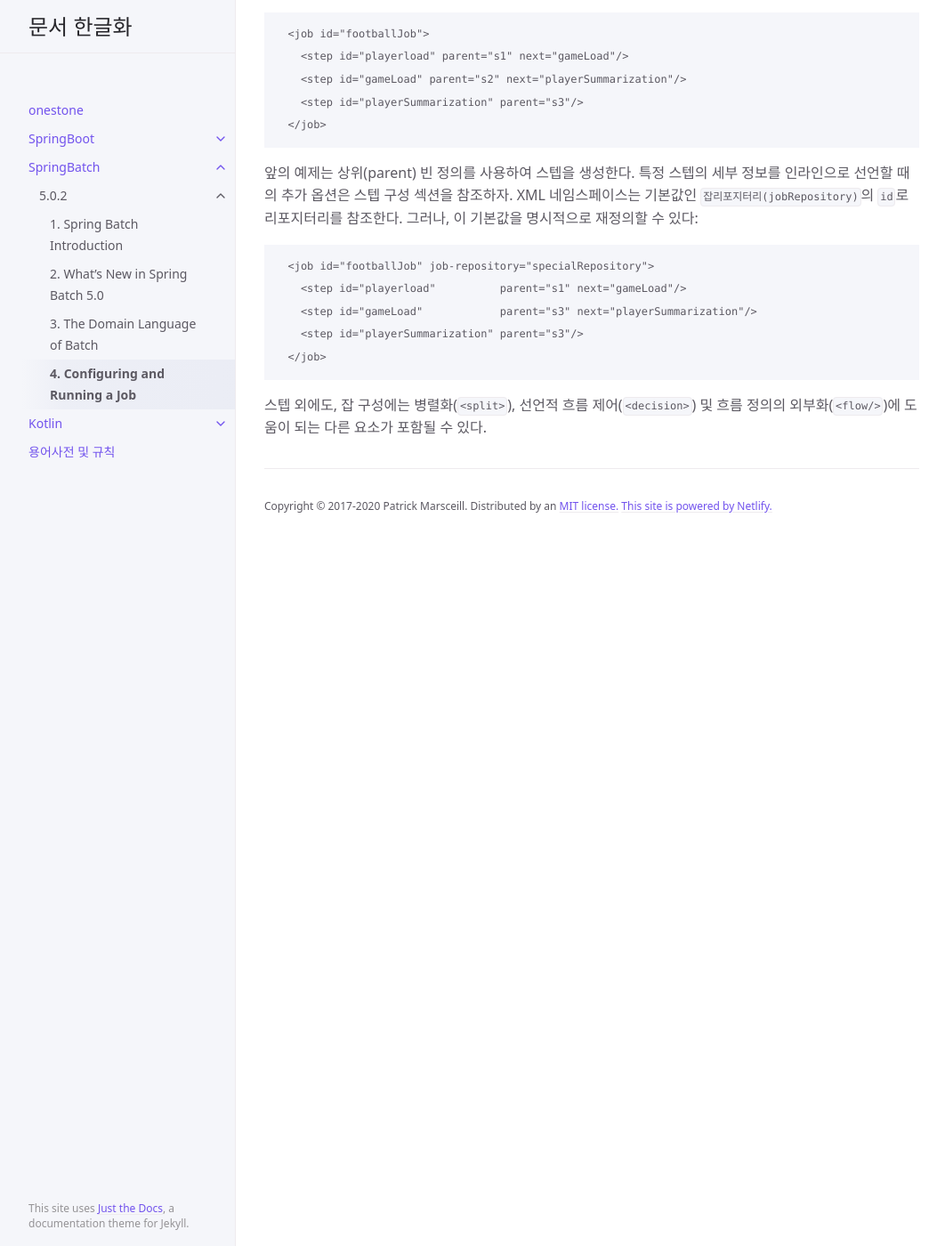
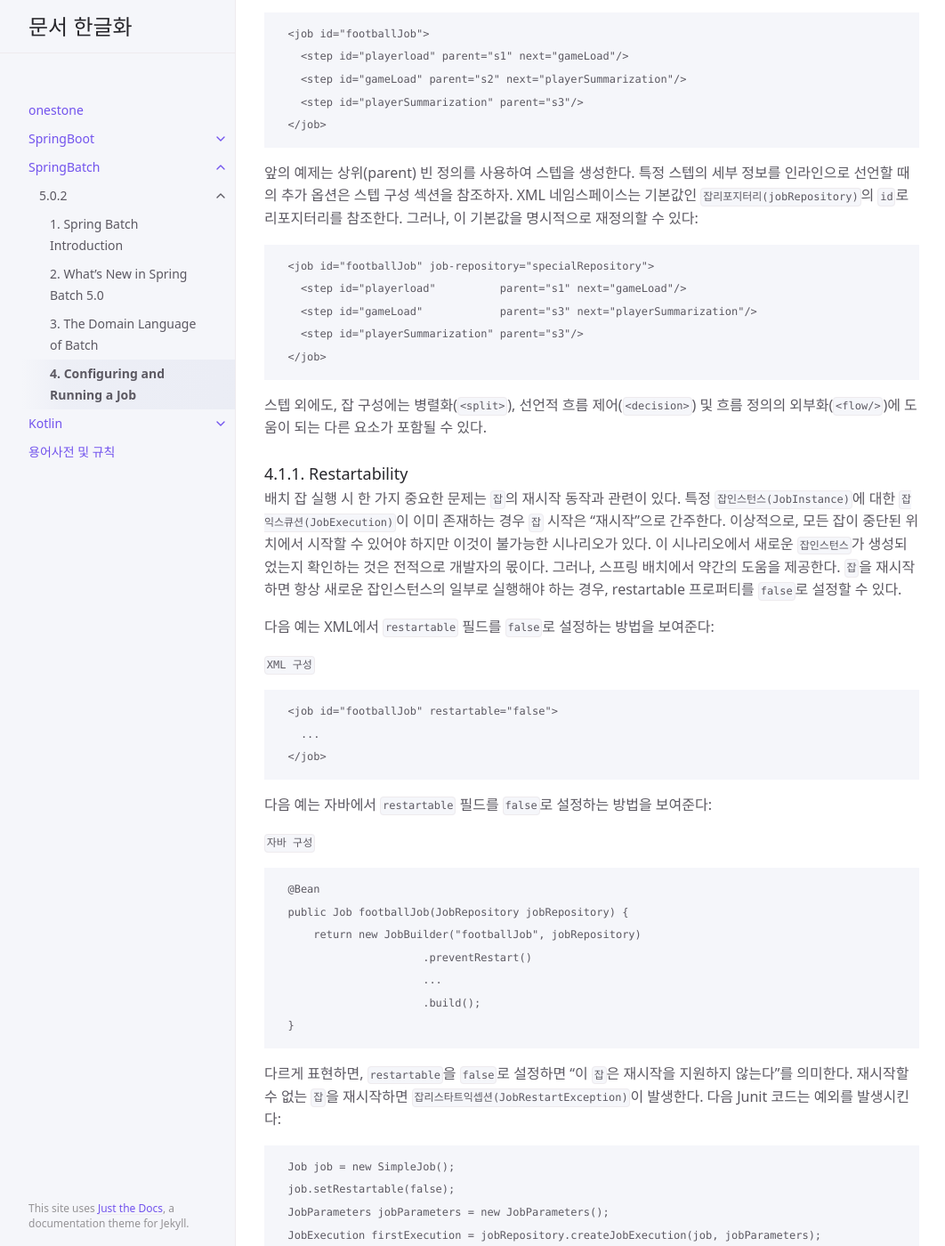
Before and after one commit to onestone9900/onestone9900.github.io, a Jekyll site: the page built from docs/spring_batch/5.0.2/4. configuring_and_running_a_job.md, in a window 1280 px wide and 1400 px high, scrolled down 1060 px. Shown: the whole window at 89% size, without its empty margins (107-1169 px from the left). Built offline with Jekyll 4.4.1, drawn with Linux system fonts in a browser that asks for light colours; some of the changed text lies outside the part shown.

Commit message:
docs: 4. Configuring and Running a Job - 4.1.1.

````diff
--- a/docs/spring_batch/5.0.2/4. configuring_and_running_a_job.md
+++ b/docs/spring_batch/5.0.2/4. configuring_and_running_a_job.md
@@ -51,3 +51,48 @@ nav_order: 4
 ```
 
 스텝 외에도, 잡 구성에는 병렬화(`<split>`), 선언적 흐름 제어(`<decision>`) 및 흐름 정의의 외부화(`<flow/>`)에 도움이 되는 다른 요소가 포함될 수 있다.
+
+
+### 4.1.1. Restartability
+배치 잡 실행 시 한 가지 중요한 문제는 `잡`의 재시작 동작과 관련이 있다. 특정 `잡인스턴스(JobInstance)`에 대한 `잡익스큐션(JobExecution)`이 이미 존재하는 경우 `잡` 시작은 "재시작"으로 간주한다. 이상적으로, 모든 잡이 중단된 위치에서 시작할 수 있어야 하지만 이것이 불가능한 시나리오가 있다. 이 시나리오에서 새로운 `잡인스턴스`가 생성되었는지 확인하는 것은 전적으로 개발자의 몫이다. 그러나, 스프링 배치에서 약간의 도움을 제공한다. `잡`을 재시작하면 항상 새로운 잡인스턴스의 일부로 실행해야 하는 경우, restartable 프로퍼티를 `false`로 설정할 수 있다.
+
+다음 예는 XML에서 `restartable` 필드를 `false`로 설정하는 방법을 보여준다:
+
+`XML 구성`
+```
+  <job id="footballJob" restartable="false">
+    ...
+  </job>
+```
+
+다음 예는 자바에서 `restartable` 필드를 `false`로 설정하는 방법을 보여준다:
+
+`자바 구성`
+```
+  @Bean
+  public Job footballJob(JobRepository jobRepository) {
+      return new JobBuilder("footballJob", jobRepository)
+                       .preventRestart()
+                       ...
+                       .build();
+  }
+```
+
+다르게 표현하면, `restartable`을 `false`로 설정하면 "이 `잡`은 재시작을 지원하지 않는다"를 의미한다. 재시작할 수 없는 `잡`을 재시작하면 `잡리스타트익셉션(JobRestartException)`이 발생한다. 다음 Junit 코드는 예외를 발생시킨다:
+
+```
+  Job job = new SimpleJob();
+  job.setRestartable(false);
+  JobParameters jobParameters = new JobParameters();
+  JobExecution firstExecution = jobRepository.createJobExecution(job, jobParameters);
+  jobRepository.saveOrUpdate(firstExecution);
+  try {
+      jobRepository.createJobExecution(job, jobParameters);
+      fail();
+  }
+  catch (JobRestartException e) {
+    // 예외발생
+  }
+```
+
+재시작할 수 없는 잡에 대한 잡익셉션(JobExecution)을 발생시키려는 첫 번째 시도는 문제가 발생하지 않는다. 그러나, 두 번째 시도에서는 잡리스타트익셉션(JobRestartException)이 발생한다.
````
